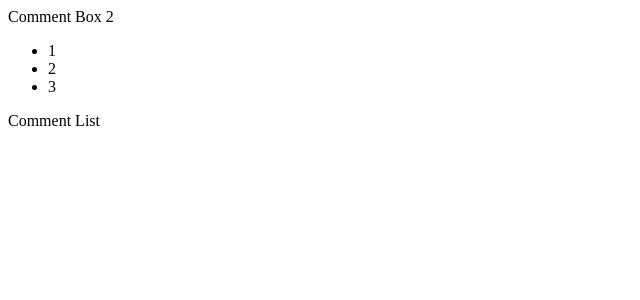
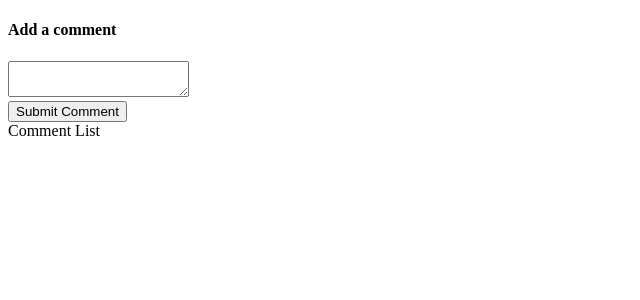
Before and after one commit to theanh226/AdvancedRedux, a React (Create React App) app: page / in a window 1280 px wide. Shown: the top 300 px of the page, without its empty margins (0-640 px from the left). Built offline with nearby package versions, Linux system fonts and the light colour scheme.

Commit message:
TextArea Implementation

```diff
--- a/src/components/CommentBox.js
+++ b/src/components/CommentBox.js
@@ -1,13 +1,31 @@
-import React from 'react';
+import React, { Component } from 'react'
+class CommentBox extends Component {
 
-export default () => {
-    return (
-        <div> Comment Box 2
-            <ul>
-                <li>1</li>
-                <li>2</li>
-                <li>3</li>
-            </ul>
-        </div>
-    );
-};
+    state = { comment: '' };
+    handleChange = (event) => {
+        this.setState({ comment: event.target.value });
+    };
+
+    handleOnSubmit = (e) => {
+        e.preventDefault();
+        // TODO - call an action creator
+        // and save the comment
+        this.setState({ comment: '' });
+    }
+    render() {
+        return (
+            <form onSubmit={this.handleOnSubmit}>
+                <h4>Add a comment </h4>
+                <textarea onChange={this.handleChange} value={this.state.comment}>
+
+                </textarea>
+                <div>
+                    <button>Submit Comment</button>
+                </div>
+            </form>
+        )
+    }
+}
+
+
+export default CommentBox;
```
Also changed, not shown: 1 other file (tests, documents, lock files or other folders).
